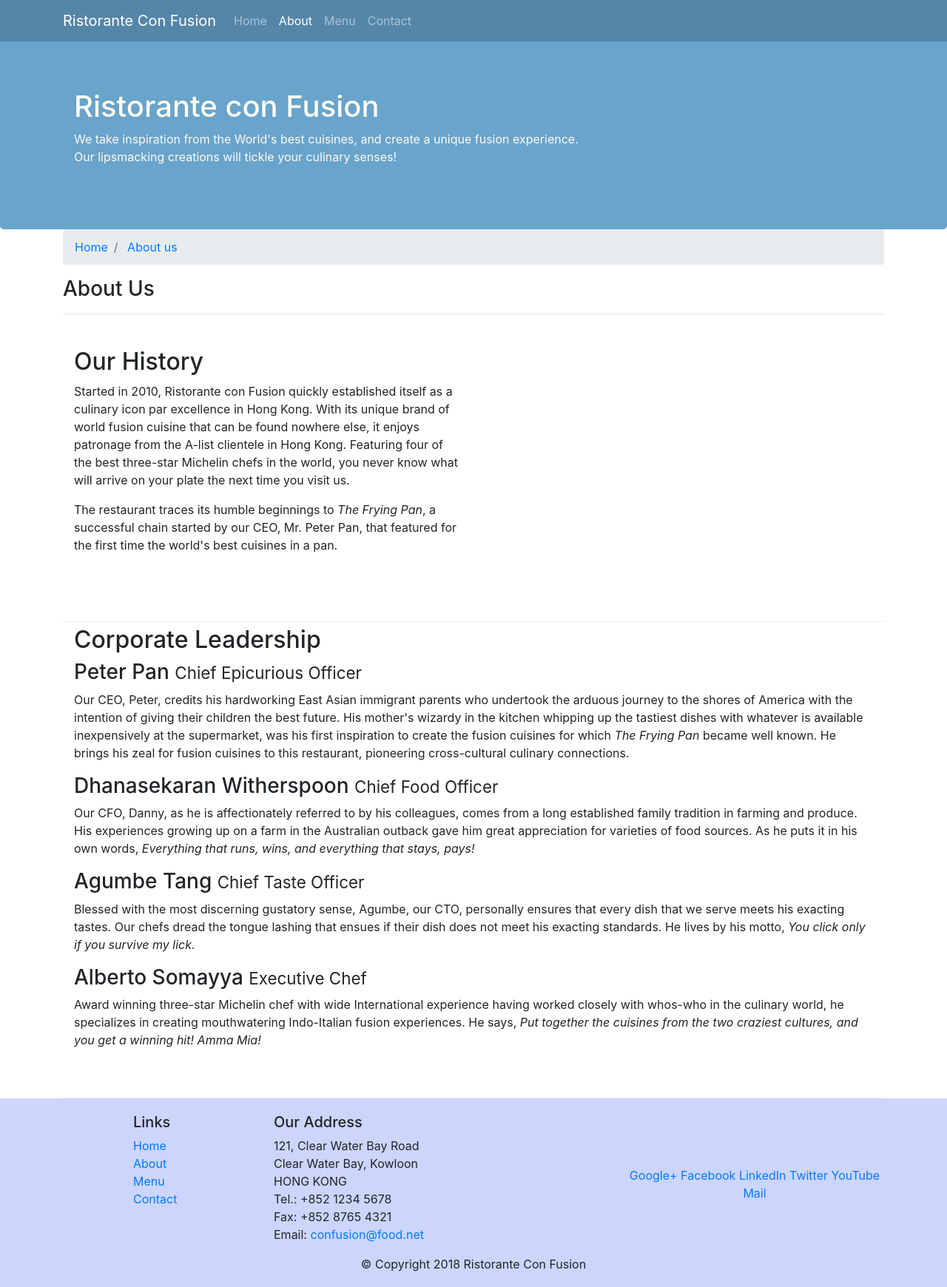
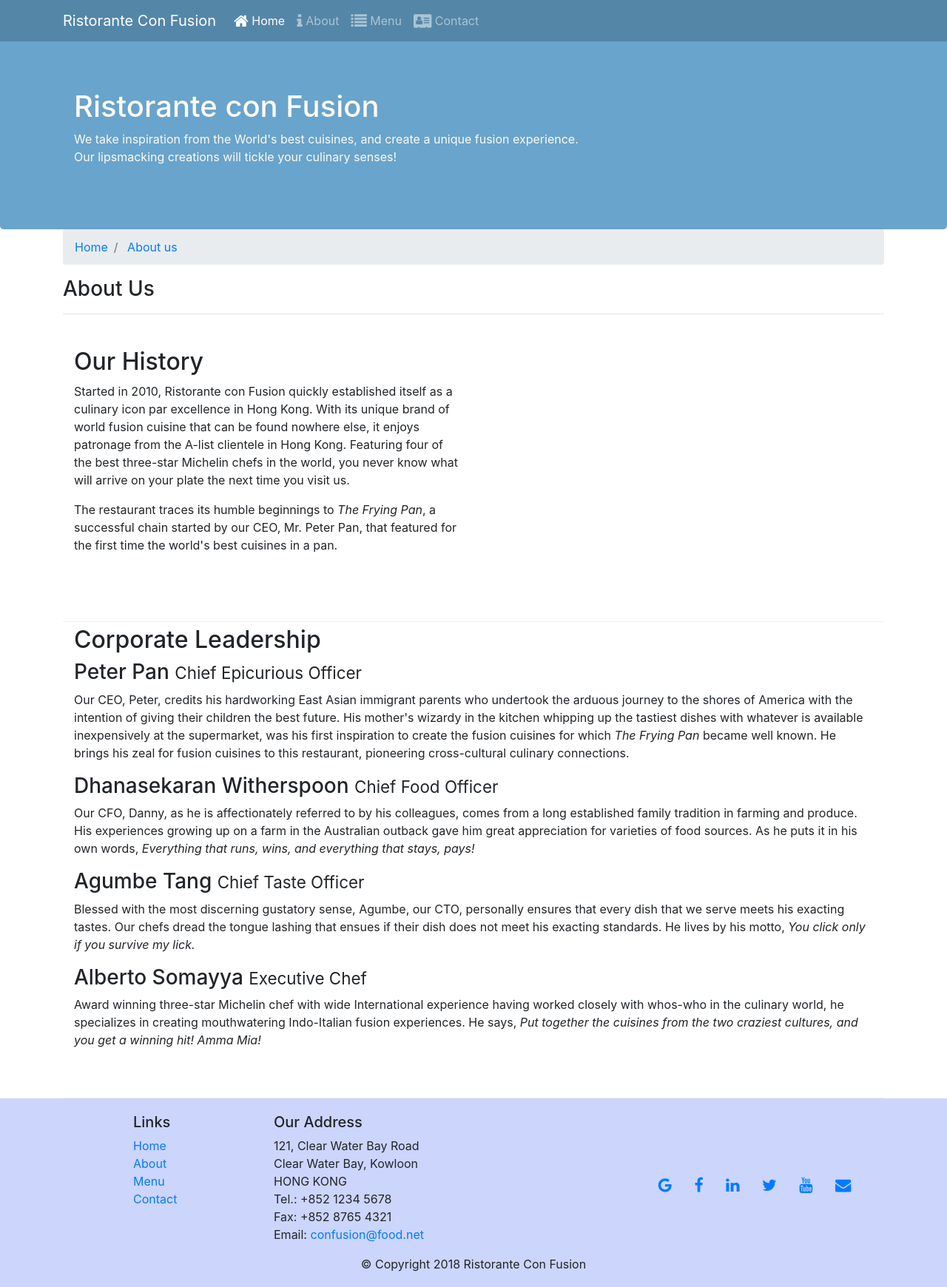
Before and after one commit to Meliwi/Front-End-Web-UI-Frameworks-and-Tools-Bootstrap-4, a website: page week2/aboutus.html in a window 1280 px wide. Shown: the whole page at 74% size. Drawn offline with nearby package versions, Linux system fonts and the light colour scheme.

Commit message:
icon fonts part2

```diff
--- a/week2/aboutus.html
+++ b/week2/aboutus.html
@@ -26,10 +26,26 @@
            <a class="navbar-brand" href="./index.html">Ristorante Con Fusion</a>
            <div class="collapse navbar-collapse" id=Navbar>
                 <ul class="navbar-nav mr-auto">
-                    <li class="nav-item"><a class="nav-link" href="./index.html">Home</a></li>
-                    <li class="nav-item active"><a class="nav-link" href="#">About</a></li>
-                    <li class="nav-item"><a class="nav-link" href="#">Menu</a></li>
-                    <li class="nav-item"><a class="nav-link" href="#">Contact</a></li>
+                    <li class="nav-item active">
+                        <a class="nav-link" href="#">
+                            <span class="fa fa-home fa-lg"></span> Home
+                        </a>
+                    </li>
+                    <li class="nav-item">
+                        <a class="nav-link" href="./aboutus.html">
+                            <span class="fa fa-info fa-lg"></span> About
+                        </a>
+                    </li>
+                    <li class="nav-item">
+                        <a class="nav-link" href="#">
+                            <span class="fa fa-list fa-lg"></span> Menu
+                        </a>
+                    </li>
+                    <li class="nav-item">
+                        <a class="nav-link" href="#">
+                            <span class="fa fa-address-card fa-lg"></span> Contact
+                        </a>
+                    </li>
                 </ul>
            </div>
         </div>
@@ -114,12 +130,12 @@
                 </div>
                 <div class="col-12 col-sm-4 align-self-center">
                     <div class="text-center">
-                        <a href="http://google.com/+">Google+</a>
-                        <a href="http://www.facebook.com/profile.php?id=">Facebook</a>
-                        <a href="http://www.linkedin.com/in/">LinkedIn</a>
-                        <a href="http://twitter.com/">Twitter</a>
-                        <a href="http://youtube.com/">YouTube</a>
-                        <a href="mailto:">Mail</a>
+                        <a class="btn btn-social-icon btn-google" href="http://google.com/+"><i class="fa fa-google fa-lg"></i></a>
+                        <a class="btn btn-social-icon btn-facebook" href="http://www.facebook.com/profile.php?id="><i class="fa fa-facebook fa-lg"></i></a>
+                        <a class="btn btn-social-icon btn-linkedin" href="http://www.linkedin.com/in/"><i class="fa fa-linkedin fa-lg"></i></a>
+                        <a class="btn btn-social-icon btn-twitter" href="http://twitter.com/"><i class="fa fa-twitter fa-lg"></i></a>
+                        <a class="btn btn-social-icon btn-youtube"href="http://youtube.com/"><i class="fa fa-youtube fa-lg"></i></a>
+                        <a class="btn btn-social-icon btn-google"href="mailto:"><i class="fa fa-envelope fa-lg"></i></a>
                     </div>
                 </div>
            </div>
```
Also changed, not shown: week2/index.html (+9 -9 lines).
